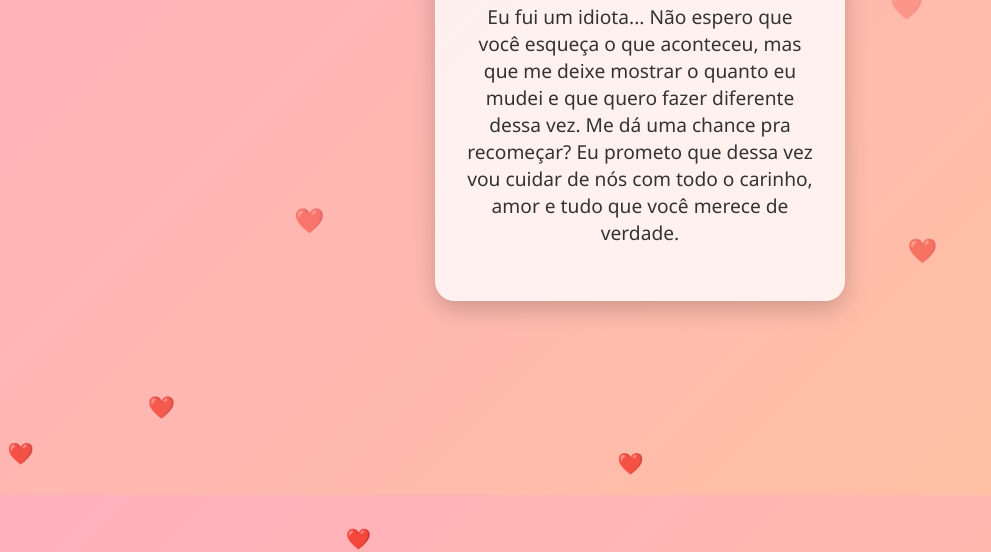
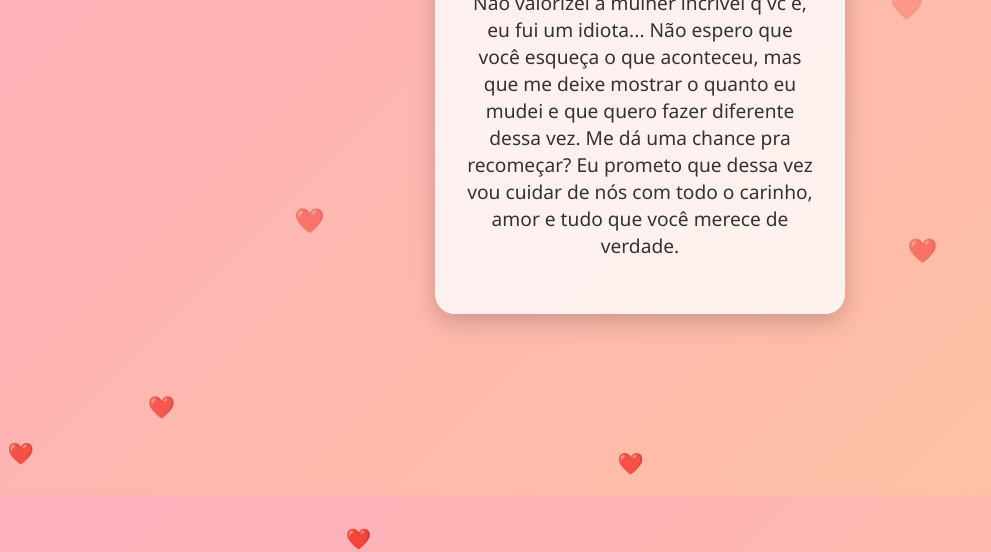
Before and after one commit to joaopedoss/love-card, a plain HTML site: page index.html in a window 1280 px wide. Shown: the part 305-857 px from the top of the page, without its empty margins (0-991 px from the left). Drawn offline with Linux system fonts and the light colour scheme.

Commit message:
alteracao no texto

```diff
--- a/index.html
+++ b/index.html
@@ -63,7 +63,7 @@
 <body>
   <div class="container">
     <h1>Oi... ❤️</h1>
-    <p>Eu fui um idiota... Não espero que você esqueça o que aconteceu, mas que me deixe mostrar o quanto eu mudei e que quero fazer diferente dessa vez. Me dá uma chance pra recomeçar? Eu prometo que dessa vez vou cuidar de nós com todo o carinho,  amor e tudo que você merece de verdade.</p>
+    <p>Não valorizei a mulher incrível q vc é, eu fui um idiota... Não espero que você esqueça o que aconteceu, mas que me deixe mostrar o quanto eu mudei e que quero fazer diferente dessa vez. Me dá uma chance pra recomeçar? Eu prometo que dessa vez vou cuidar de nós com todo o carinho,  amor e tudo que você merece de verdade.</p>
   </div>
 
   <script>
```
